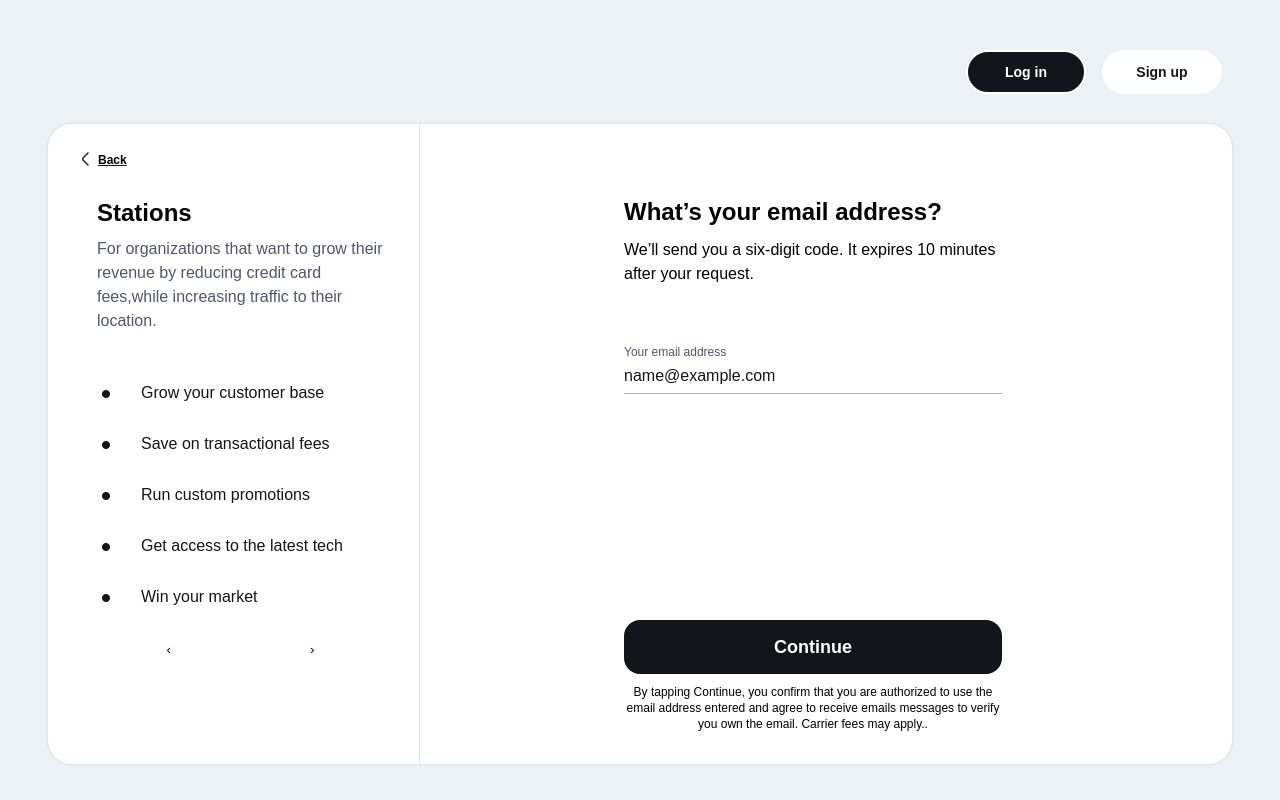
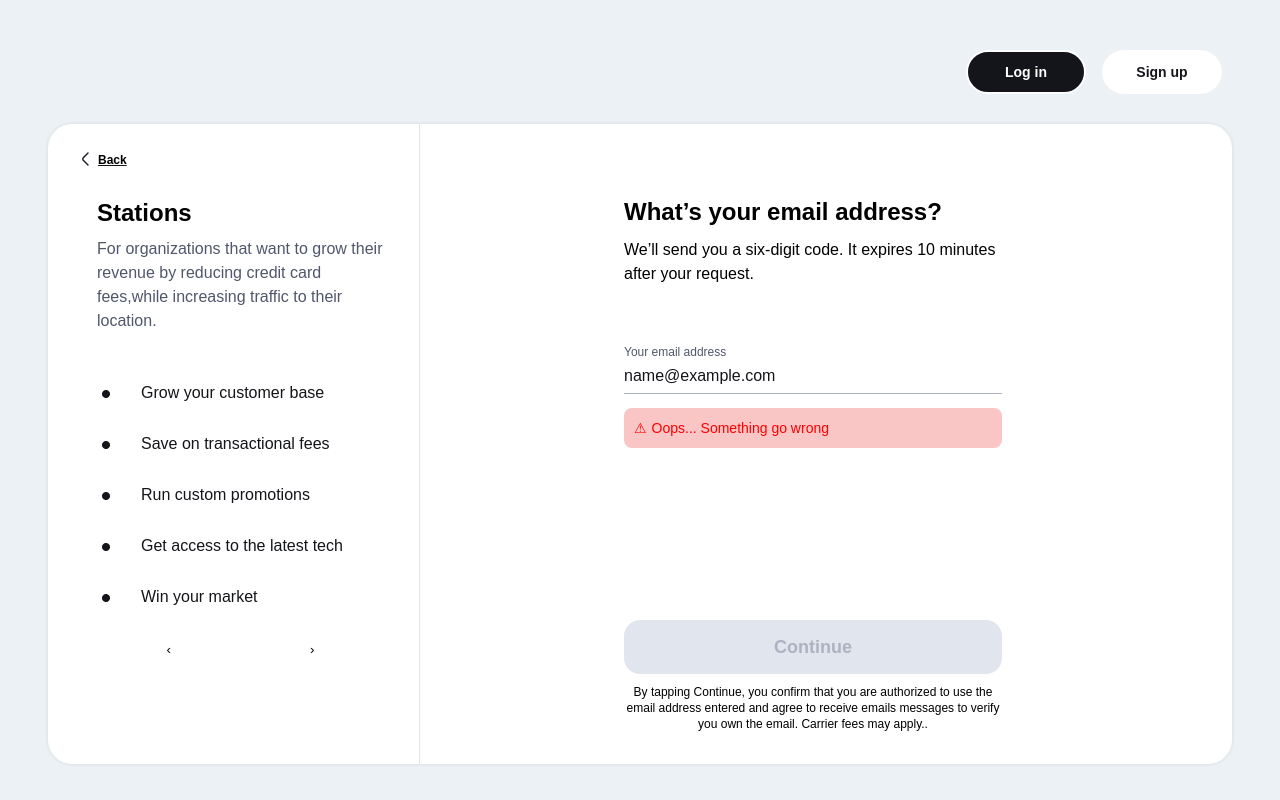
Before and after one commit to PavelBichukov/JSLab, a React (Vite) app: page /signup in a window 1280 px wide. Both pictures are taken after typing "name@example.com" into the empty fields and a click on the button "Continue". Built offline with nearby package versions, Linux system fonts and the light colour scheme; no server answers; a web font is replaced by a local one.

Commit message:
INT-24/FIX: edit errors styles

```diff
--- a/src/components/Verification/CodeEnterBlock/CodeEnterBlock.tsx
+++ b/src/components/Verification/CodeEnterBlock/CodeEnterBlock.tsx
@@ -11,6 +11,7 @@ export const CodeEnterBlock = ({ currentStep, setCurrentStep, email }) => {
     control,
     handleSubmit,
     setError,
+    register,
     formState: { isValid, errors },
   } = useForm({
     mode: 'onBlur',
@@ -18,29 +19,33 @@ export const CodeEnterBlock = ({ currentStep, setCurrentStep, email }) => {
       otp: '',
     },
   })
-
   const onSubmit = async (data: any, e: any) => {
     e.preventDefault()
     const nextData = { ...data, email }
     try {
       const response = await verifyOTP(nextData)
-      const status = await response?.data?.status
+      const status = await response.data.status
       if (status === 'VERIFIED') {
         setCurrentStep((currentStep) => currentStep + 1)
       } else {
-        throw new Error('Incorrect code!')
+        throw new Error(response.data.message)
       }
     } catch (error) {
-      console.log(error)
-      // if (error.message === 'Incorrect code!') {
-      //   alert('Incorrect code!')
-      // } else {
-      //   alert('Something went wrong!')
-      //   console.error(error)
-      // }
+      console.log(error.message)
+      if (error.message === 'Invalid code passed. Check your inbox.') {
+        setError('root.serverError', {
+          type: 'FAILED',
+          message: 'Incorrect code',
+        })
+      } else {
+        setError('root.serverError', {
+          type: 'FAILED',
+          message: 'Oops... Something go wrong',
+        })
+        console.error(error)
+      }
     }
   }
-  // console.log(`errors: ${errors}`)
   return (
     <div className={styles.codeEnterBlock}>
       <Typography variant="HeaderM"> Confirm your email address? </Typography>
@@ -51,10 +56,11 @@ export const CodeEnterBlock = ({ currentStep, setCurrentStep, email }) => {
         <Controller
           name="otp"
           control={control}
+          {...register('otp')}
           rules={{
             required: 'Code Enter is required!',
           }}
-          render={({ field, fieldState }) => (
+          render={({ field }) => (
             <div>
               <MuiOtpInput
                 className={styles.codeOtpInput}
@@ -62,11 +68,15 @@ export const CodeEnterBlock = ({ currentStep, setCurrentStep, email }) => {
                 length={6}
                 autoFocus
               />
-              {fieldState.error ? (
+              {errors ? (
                 <Typography
                   className={styles.errorMessage}
                   variant="ParagraphM"
-                ></Typography>
+                >
+                  {errors?.root?.serverError.type === 'FAILED' && (
+                    <p>{errors?.root?.serverError.message}</p>
+                  )}
+                </Typography>
               ) : null}
             </div>
           )}
--- a/src/components/Verification/EmailEnterBlock/EmailBlock.tsx
+++ b/src/components/Verification/EmailEnterBlock/EmailBlock.tsx
@@ -1,7 +1,7 @@
 import { useForm } from 'react-hook-form'
 
 import { Button, FormController, Input, Typography } from 'components/share'
-import { signUpEmail, verifyOTP } from 'src/api/api'
+import { signUpEmail } from 'src/api/api'
 
 import styles from './EmailEnterBlock.module.scss'
 
@@ -13,7 +13,9 @@ export const EmailBlock = ({
 }) => {
   const {
     control,
-    formState: { isValid },
+    setError,
+    register,
+    formState: { isValid, errors },
     handleSubmit,
   } = useForm({
     mode: 'onBlur',
@@ -30,40 +32,24 @@ export const EmailBlock = ({
       if (status === 'PENDING') {
         setEmail(email + data.email)
         setCurrentStep((currentStep) => currentStep + 1)
-      } else if (status === 'FAILED') {
-        alert('User already exists')
       } else {
-        throw new Error('Incorrect code!')
+        throw new Error(response.data.message)
       }
     } catch (error) {
-      console.log(error)
-      // if (error.message === 'Incorrect code!') {
-      //   alert('Incorrect code!')
-      // } else {
-      //   alert('Something went wrong!')
-      //   console.error(error)
-      // }
+      console.log(error.message)
+      if (error.message === 'User with the provided email already exists') {
+        setError('root.serverError', {
+          type: 'FAILED',
+          message: 'User with the provided email already exists',
+        })
+      } else {
+        setError('root.serverError', {
+          type: 'FAILED',
+          message: 'Oops... Something go wrong',
+        })
+        console.error(error)
       }
-    //   try {
-    //     await axios
-    //       .post(`${import.meta.env.VITE_HOST_DEV}/user/signup`, {
-    //         data,
-    //       })
-    //       .then((res) => {
-    //         if (res?.data?.status === 'PENDING') {
-    //           setEmail(email + data.email)
-    //           setCurrentStep(currentStep + 1)
-    //         } else if (res?.data?.status == 'FAILED') {
-    //           alert('User already exists')
-    //         }
-    //       })
-    //       .catch((e) => {
-    //         alert('wrong details')
-    //         console.log(e)
-    //       })
-    //   } catch (e) {
-    //     console.log(e)
-    //   }
+    }
   }
 
   return (
@@ -78,6 +64,7 @@ export const EmailBlock = ({
           <FormController
             name="email"
             control={control}
+            {...register('email')}
             rules={{
               required: 'Email address is required!',
               pattern: {
@@ -86,6 +73,7 @@ export const EmailBlock = ({
               },
             }}
             render={({ field }: any) => (
+              <div>
                 <Input
                   {...field}
                   ref={null}
@@ -93,6 +81,17 @@ export const EmailBlock = ({
                   label="Your email address"
                   id="email"
                 />
+                {errors.root ? (
+                  <Typography
+                    className={styles.errorMessage}
+                    variant="ParagraphM"
+                  >
+                    {errors?.root?.serverError.type === 'FAILED' && (
+                      <p>{errors?.root?.serverError.message}</p>
+                    )}
+                  </Typography>
+                ) : null}
+              </div>
             )}
           />
         </div>
--- a/src/components/Verification/EmailEnterBlock/EmailEnterBlock.module.scss
+++ b/src/components/Verification/EmailEnterBlock/EmailEnterBlock.module.scss
@@ -33,10 +33,13 @@
 }
 
 .errorMessage {
+  display: flex;
+  gap: 5px;
   padding: 10px;
   color: red;
   background-color: #f387877a;
   border-radius: 8px;
+
   &::before {
     content: '⚠ ';
   }
```
Lines whose indentation alone changed are shown as unchanged.
